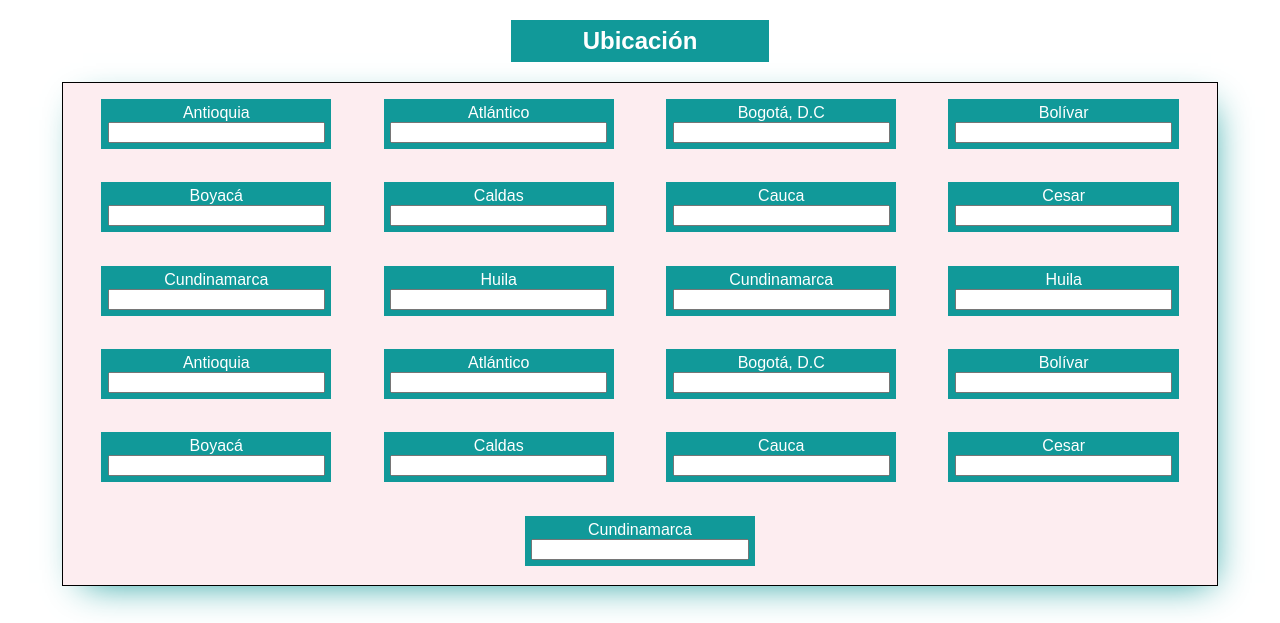
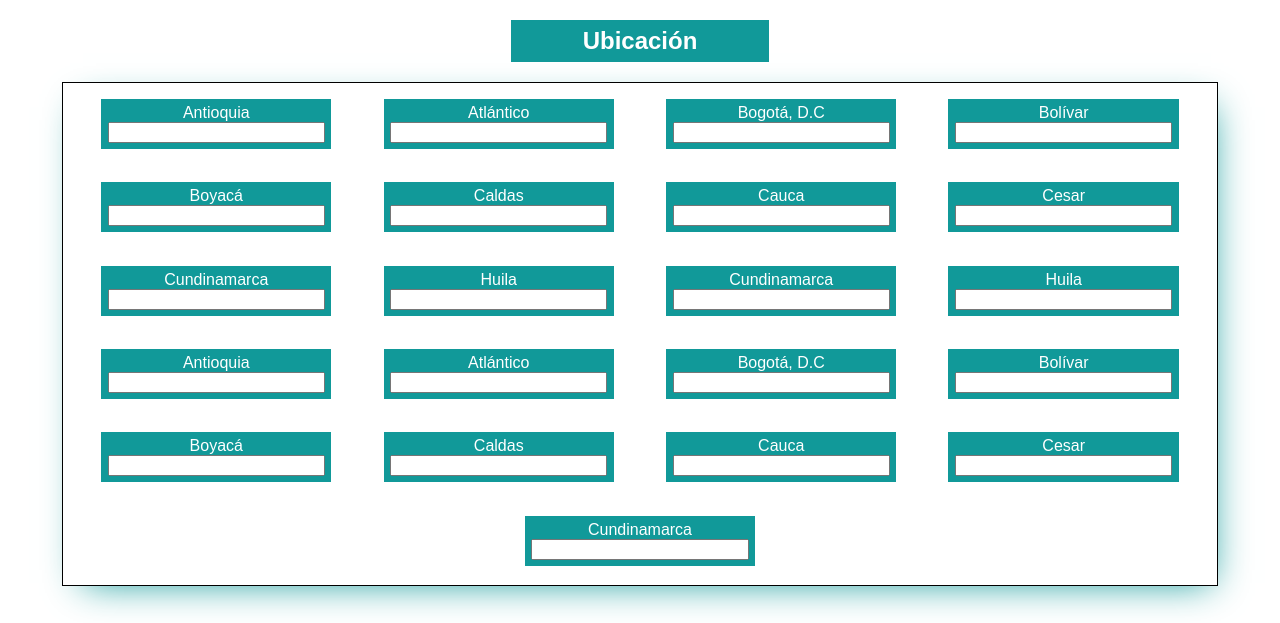
Before and after one commit to Oscar915/covid, a plain HTML site: page index.html in a window 1280 px wide. Shown: the part 124-747 px from the top of the page. Drawn offline with Linux system fonts and the light colour scheme.

Commit message:
Update estilo.css

```diff
--- a/estilo.css
+++ b/estilo.css
@@ -51,7 +51,6 @@ a{
     -webkit-box-shadow: 7px 11px 36px -14px rgba(17,153,153,1);
     -moz-box-shadow: 7px 11px 36px -14px rgba(17,153,153,1);
     box-shadow: 7px 11px 36px -14px rgba(17,153,153,1);
-    background-color: rgba(220, 20, 60, 0.075);
 
 }
 
```
